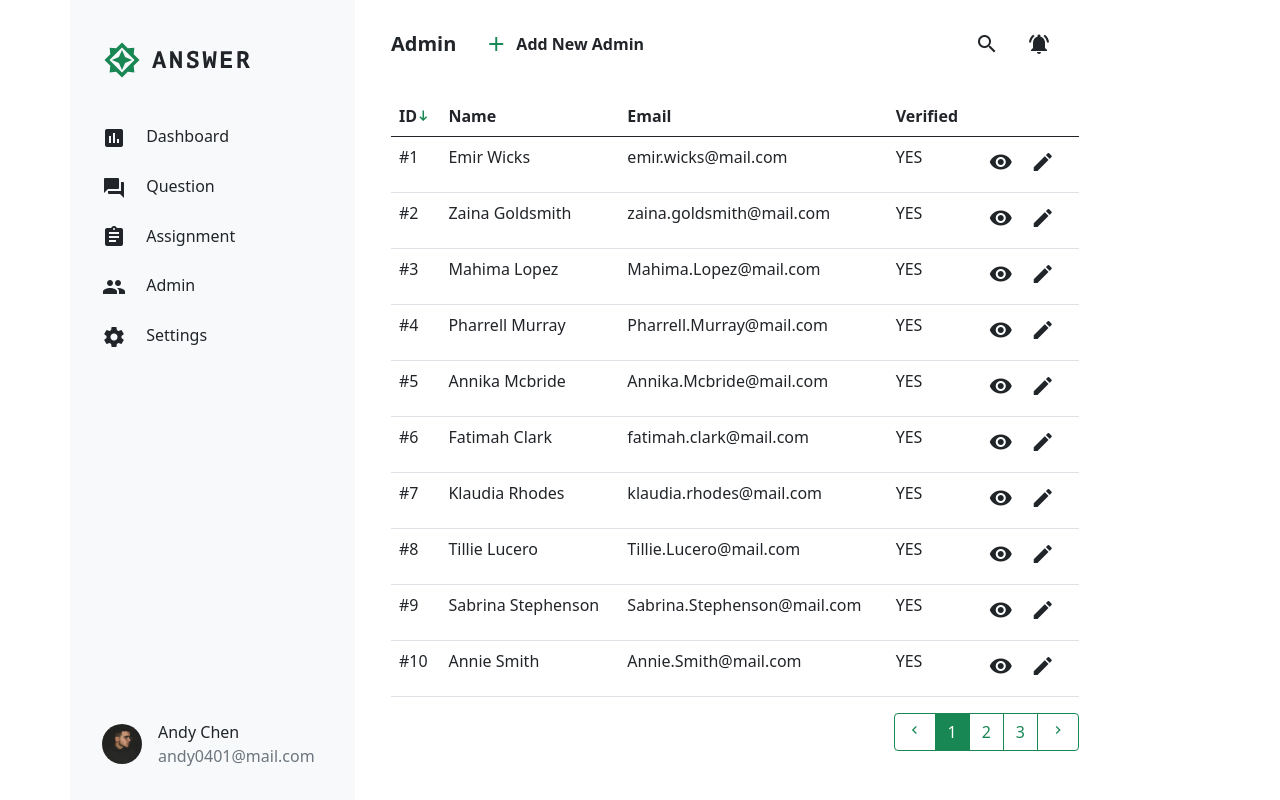
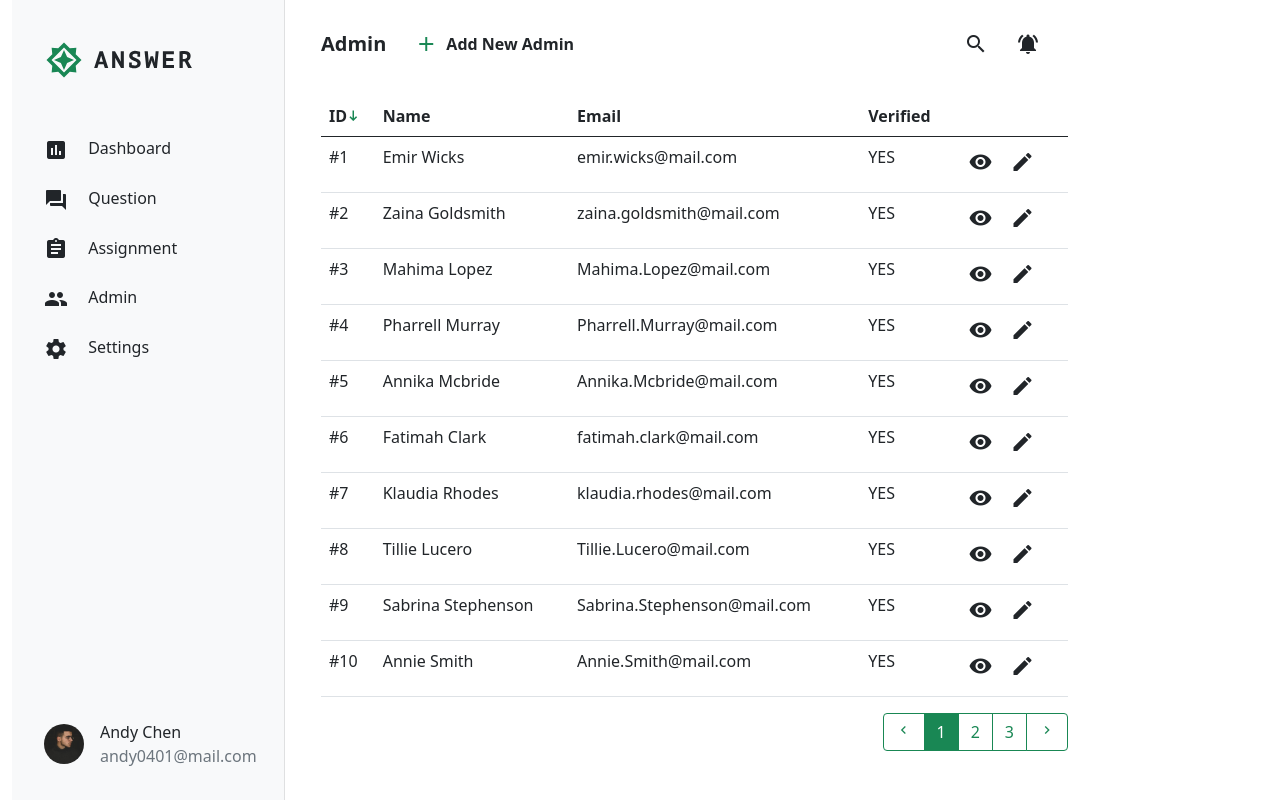
Before and after one commit to canaerkk/HexSchoolW5, a plain HTML site: page admin.html in a window 1280 px wide. Drawn offline with Linux system fonts and the light colour scheme.

Commit message:
Update 2021-08-14T10:18:16.364Z

```diff
--- a/admin.html
+++ b/admin.html
@@ -11,26 +11,26 @@
 </head>
 
 <body>
-<div class="container">
-  <div class="row">
-    <div class="col col-3 pt-7 ps-7 pe-8 bg-light vh-100 d-flex flex-column justify-content-start">
+  <div class="row container">
+    <nav class="col col-3 sidebar pt-7 ps-7 pe-8 bg-light vh-100 d-flex flex-column position-sticky">
       <h1 class="mb-7"><a href="index.html" class="text-nowrap"><img src="./assets/images/logo-ANSWER.svg" alt="logo"></a></h1>
+      <div class="pt-3 d-flex flex-column vh-100">
         <ul class="nav flex-column">
-        <li class="lh-base">
+          <li class="nav-item">
             <a class="text-decoration-none text-dark text-nowrap py-3 d-block" href="#"><span class="material-icons align-middle me-4">assessment</span> Dashboard</a>
           </li>
-        <li class="lh-base">
+          <li class="nav-item">
             <a class="text-decoration-none text-dark text-nowrap py-3 d-block" href="#"><span class="material-icons align-middle me-4">question_answer</span> Question</a>
           </li>
-        <li class="lh-base">
+          <li class="nav-item">
             <a class="text-decoration-none text-dark text-nowrap py-3 d-block" href="#"><span class="material-icons align-middle me-4">assignment</span> Assignment</a>
           </li>
-        <li class="lh-base">
+          <li class="nav-item">
             <a class="text-decoration-none text-dark text-nowrap py-3 d-block" href="admin.html"><span class="material-icons align-middle me-4">group</span> Admin</a>
           </li>
-        <li class="lh-base">
+          <li class="nav-item">
           </li>
-        <li class="lh-base">
+          <li class="nav-item">
             <a class="text-decoration-none text-dark text-nowrap py-3 d-block" href="#"><span class="material-icons align-middle me-4">settings</span> Settings</a>
           </li>
         </ul>
@@ -44,7 +44,8 @@
           </div>
         </div>
       </div>
-    <div class="col col-8">
+    </nav>
+    <main class="col col-9">
 
 <div class="container">
     <div class="row d-flex justify-content-between py-7">
@@ -234,8 +235,7 @@
     </div>
 </div>
 
-    </div>
-  </div>
+    </main>
   </div>
   <script src="./assets/js/vendors.js"></script>
   <script src="./assets/js/all.js"></script>
```
Also changed, not shown: index.html (+12 -12 lines), assets/style/all.css, 1 other file. Lines whose indentation alone changed are shown as unchanged.
